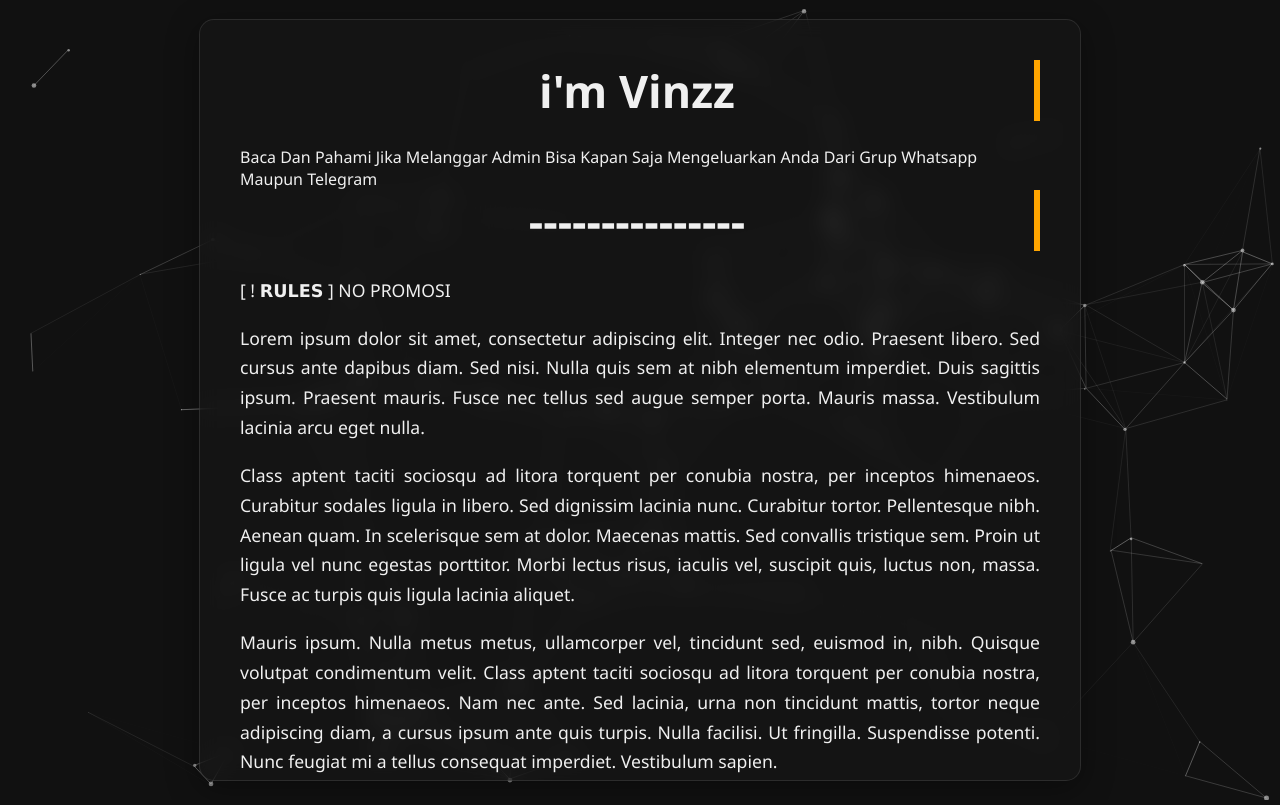
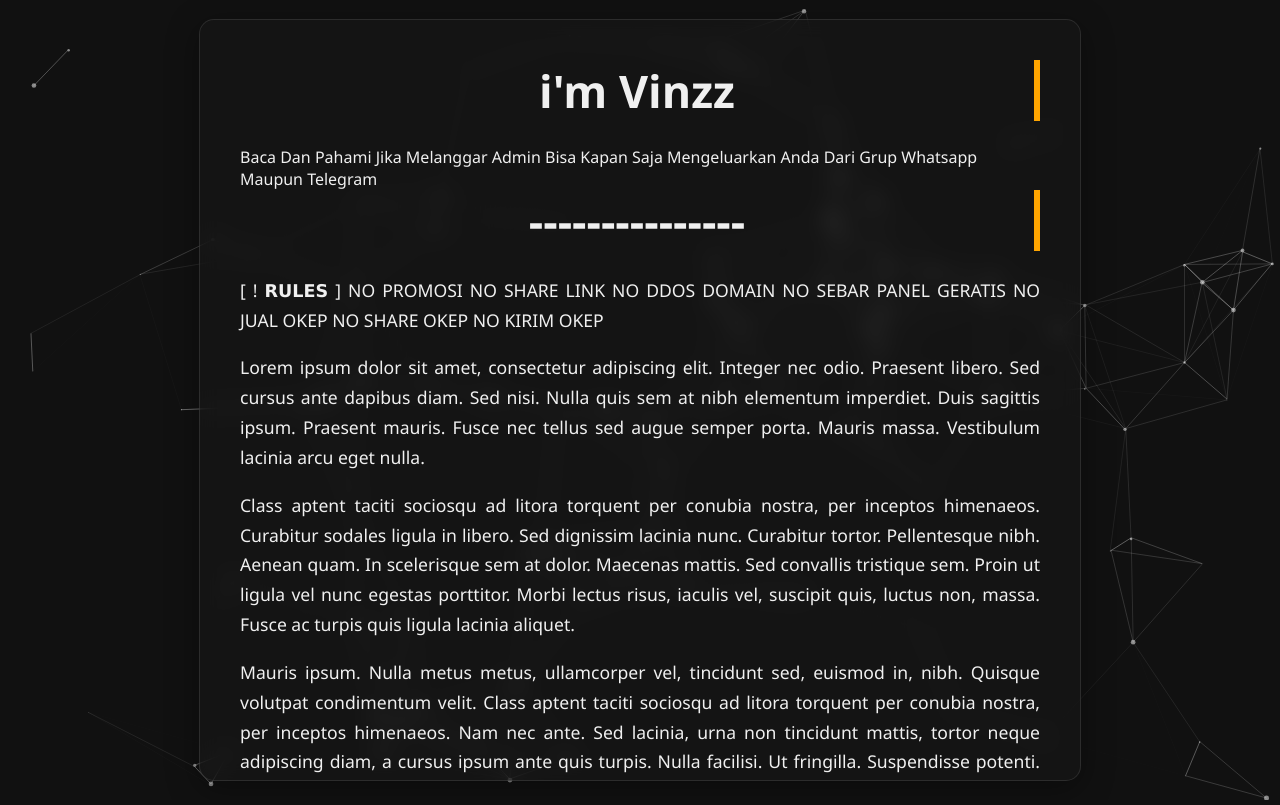
Before and after one commit to VinzzOfficial/Deskripsi, a plain HTML site: page index.html in a window 1280 px wide. Drawn offline with nearby package versions, Linux system fonts and the light colour scheme.

Commit message:
Update index.html

```diff
--- a/index.html
+++ b/index.html
@@ -93,7 +93,7 @@
             ---------------
           </h1>
             <p>
-                [ ! 𝗥𝗨𝗟𝗘𝗦 ] NO PROMOSI
+                [ ! 𝗥𝗨𝗟𝗘𝗦 ] NO PROMOSI NO SHARE LINK NO DDOS DOMAIN NO SEBAR PANEL GERATIS NO JUAL OKEP NO SHARE OKEP NO KIRIM OKEP
             </p>
             <p>
                 Lorem ipsum dolor sit amet, consectetur adipiscing elit. Integer nec odio. Praesent libero. Sed cursus ante dapibus diam. Sed nisi. Nulla quis sem at nibh elementum imperdiet. Duis sagittis ipsum. Praesent mauris. Fusce nec tellus sed augue semper porta. Mauris massa. Vestibulum lacinia arcu eget nulla.
```
